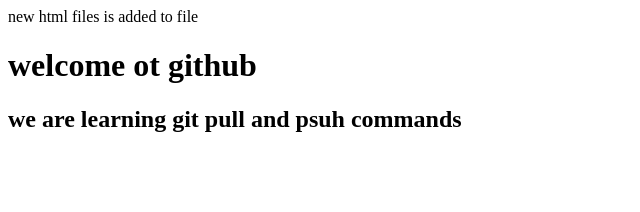
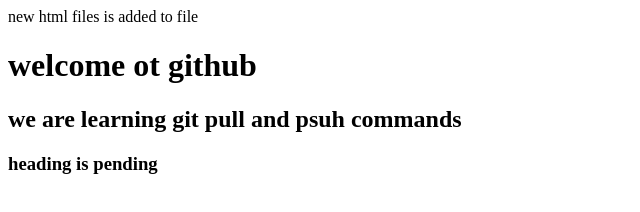
Before and after one commit to iamshaikrasheed1/mynewrepo, a plain HTML site: page index.html in a window 1280 px wide. Shown: the whole page, without its empty margins (0-640 px from the left). Drawn offline with Linux system fonts and the light colour scheme.

Commit message:
Update index.html

```diff
--- a/index.html
+++ b/index.html
@@ -1,3 +1,4 @@
 new html files is added to file
 <h1>welcome ot github</h1>
 <h2>we are learning git pull and psuh commands</h2>
+<h3>heading is pending </h3>
```
